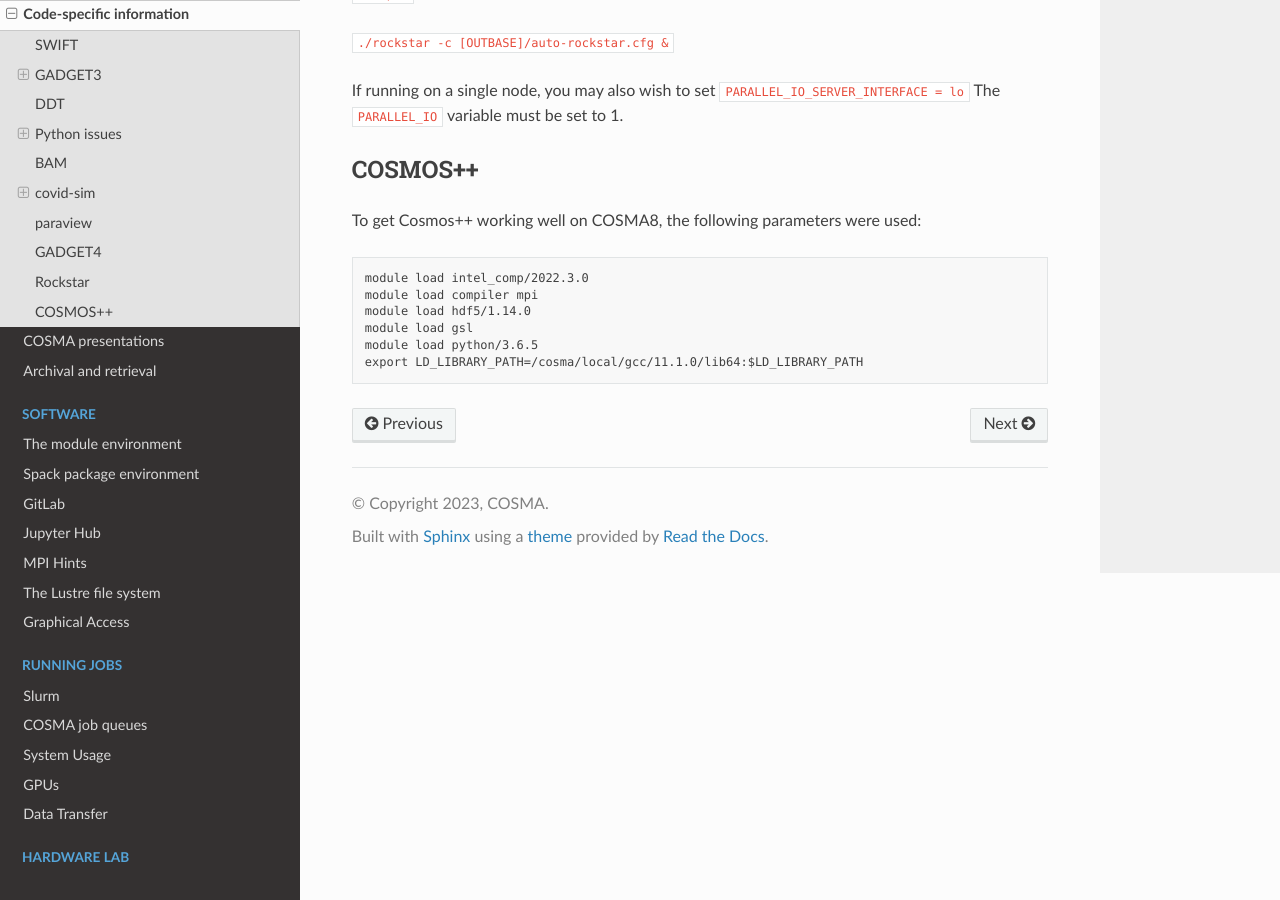
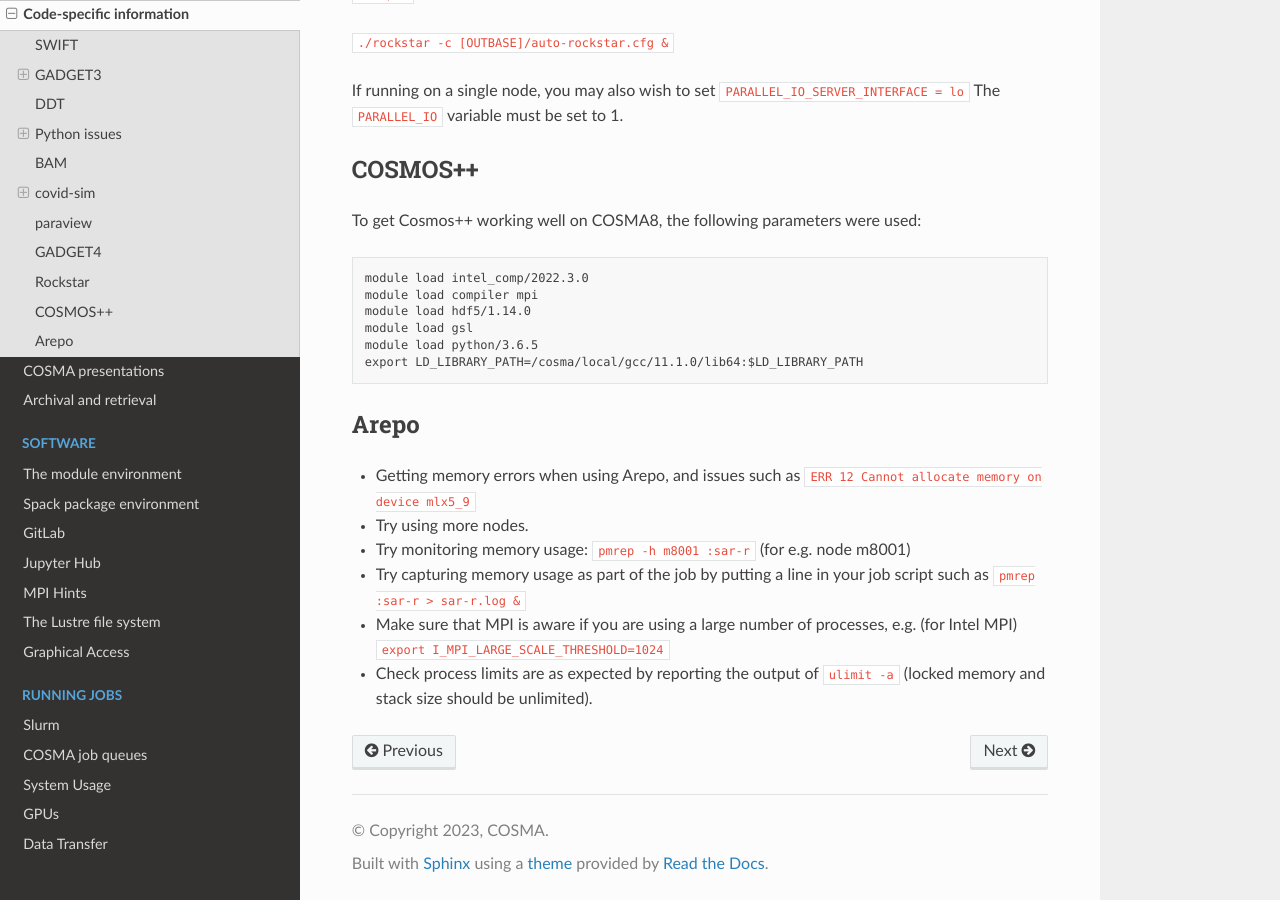
Before and after one commit to agb32/cosmadoc, a Sphinx documentation site: the page built from docs/source/issues.md, in a window 1280 px wide and 900 px high, scrolled down 7755 px. Built offline with Sphinx 7.4.7 and the Read the Docs theme 2.0.0, drawn with Linux system fonts in a browser that asks for light colours.

Commit message:
Added arepo info

````diff
--- a/docs/source/issues.md
+++ b/docs/source/issues.md
@@ -301,3 +301,12 @@ To get Cosmos++ working well on COSMA8, the following parameters were used:
     module load gsl
     module load python/3.6.5
     export LD_LIBRARY_PATH=/cosma/local/gcc/11.1.0/lib64:$LD_LIBRARY_PATH
+
+## Arepo
+
+- Getting memory errors when using Arepo, and issues such as ```ERR 12 Cannot allocate memory on device mlx5_9```
+ - Try using more nodes.
+ - Try monitoring memory usage: ```pmrep -h m8001 :sar-r``` (for e.g. node m8001)
+ - Try capturing memory usage as part of the job by putting a line in your job script such as ```pmrep :sar-r > sar-r.log &```
+ - Make sure that MPI is aware if you are using a large number of processes, e.g. (for Intel MPI) ```export I_MPI_LARGE_SCALE_THRESHOLD=1024```
+ - Check process limits are as expected by reporting the output of ```ulimit -a``` (locked memory and stack size should be unlimited).
````
